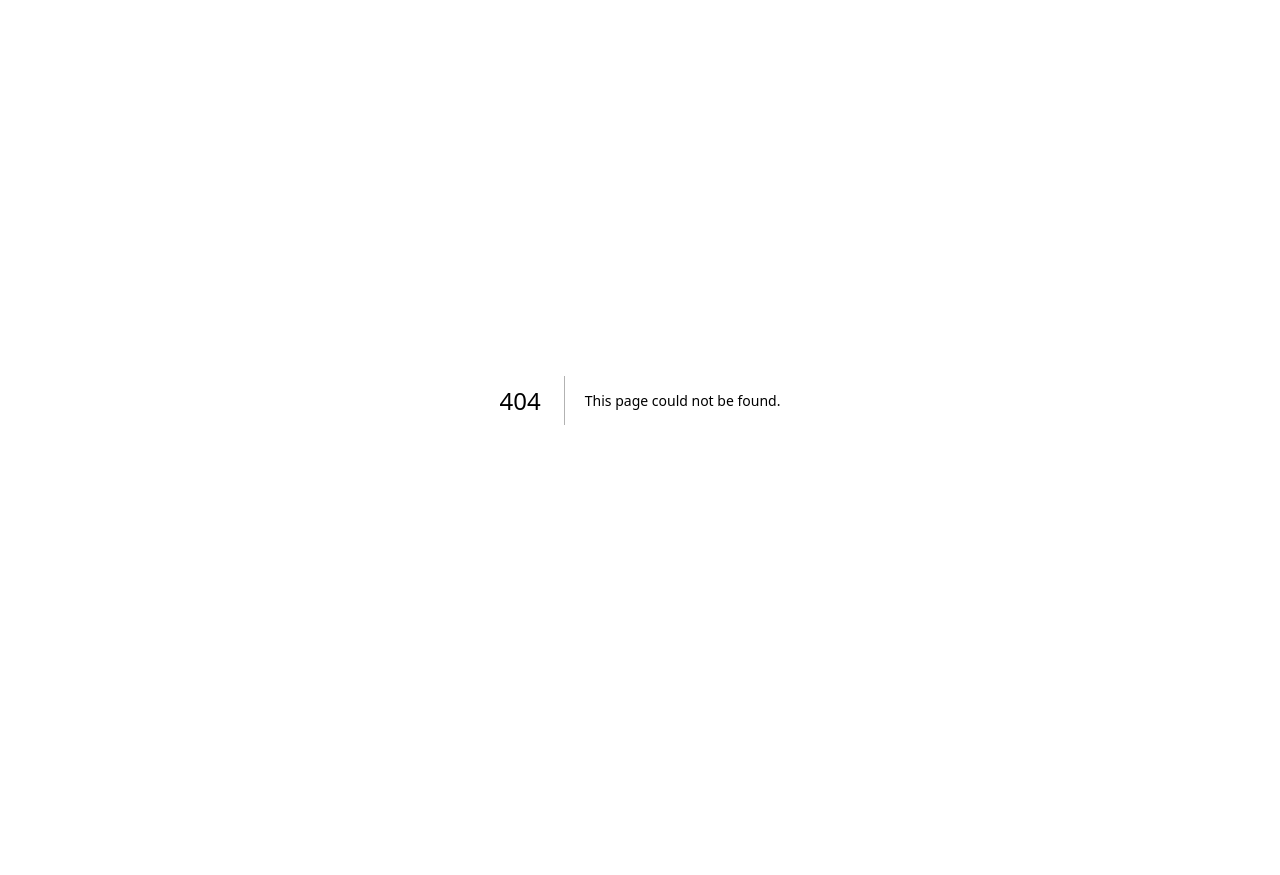
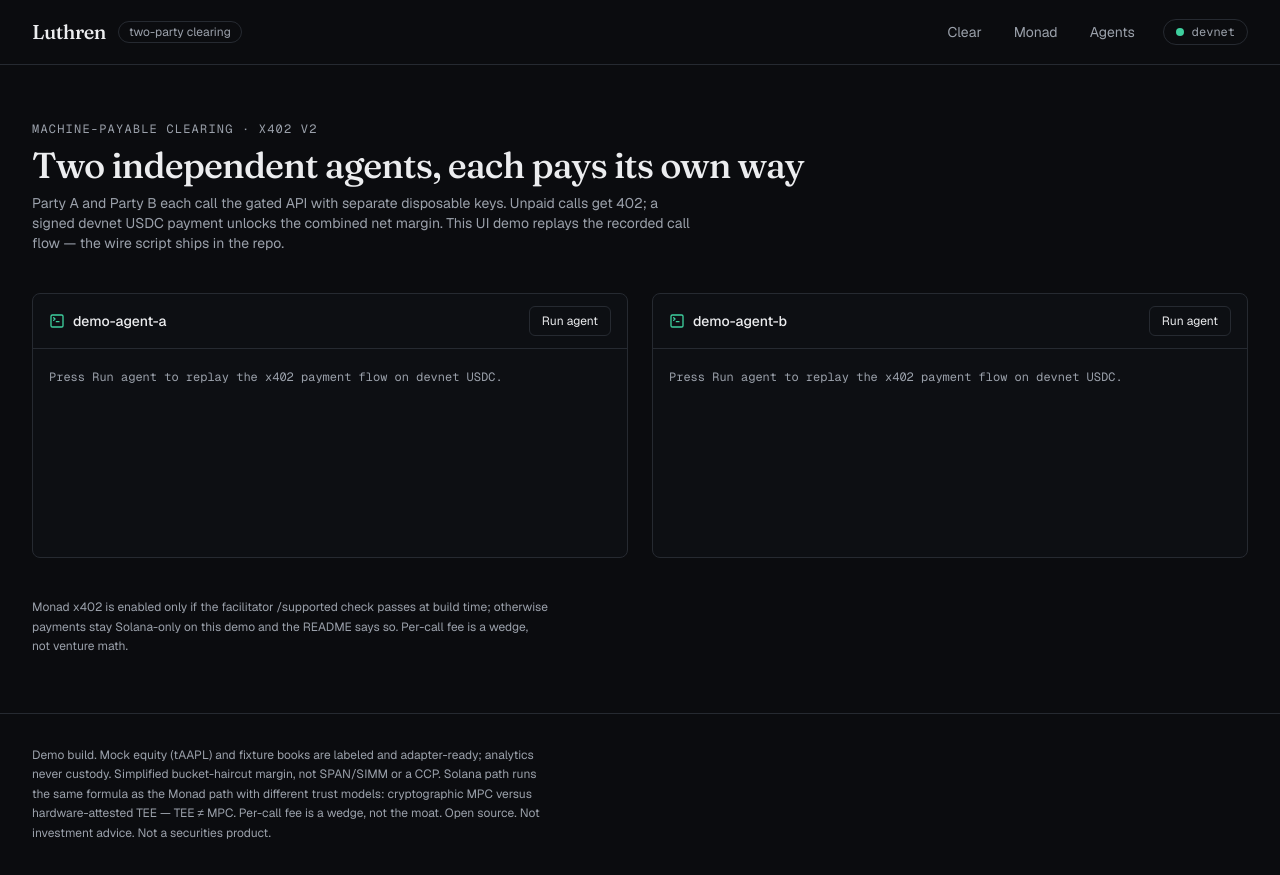
Before and after one commit to Kartikvyas1604/Luthren, a Next.js app: page /agents in a window 1280 px wide. Before the commit this address had no page. Before the commit the page ends 800 px from the top, so only its background shows below. Built offline with nearby package versions, Linux system fonts and the light colour scheme.

Commit message:
Add two-agent x402 demo panel

```diff
--- /dev/null
+++ b/app/agents/page.tsx
@@ -0,0 +1,134 @@
+"use client";
+
+import { useEffect, useState } from "react";
+import { TerminalSquare } from "lucide-react";
+import { PageShell } from "@/components/page-shell";
+
+type Line = { text: string; cls?: string };
+
+const AGENT_A_LINES: Line[] = [
+  { text: "$ pnpm demo:agent-a", cls: "text-foreground" },
+  { text: "→ key: disposable agent key A (devnet, spend-cap 1 USDC)", cls: "text-muted-foreground" },
+  { text: "→ POST http://localhost:4021/v1/net-margin", cls: "text-muted-foreground" },
+  { text: "← 402 PAYMENT-REQUIRED", cls: "text-destructive" },
+  { text: "→ scheme exact · network solana:EtWT...qa1 · $0.01", cls: "text-muted-foreground" },
+  { text: "→ paying 10_000 USDC base units", cls: "text-muted-foreground" },
+  { text: "← 200 · nettedCombinedUsd 7,200.00 · trustModel cryptographic_mpc", cls: "text-primary" },
+  { text: "← (legs omitted — aggregate summary only)", cls: "text-muted-foreground" },
+];
+
+const AGENT_B_LINES: Line[] = [
+  { text: "$ pnpm demo:agent-b", cls: "text-foreground" },
+  { text: "→ key: independent disposable key B", cls: "text-muted-foreground" },
+  { text: "→ POST http://localhost:4021/v1/net-margin", cls: "text-muted-foreground" },
+  { text: "← 402 PAYMENT-REQUIRED", cls: "text-destructive" },
+  { text: "→ scheme exact · network solana:EtWT...qa1 · $0.01", cls: "text-muted-foreground" },
+  { text: "→ paying 10_000 USDC base units", cls: "text-muted-foreground" },
+  { text: "← 200 · savingsUsd 11,300.00 · backend arcium", cls: "text-primary" },
+  { text: "← (legs omitted — aggregate summary only)", cls: "text-muted-foreground" },
+];
+
+function AgentTerminal({
+  title,
+  lines,
+  running,
+  onRun,
+  disabled,
+}: {
+  title: string;
+  lines: Line[];
+  running: boolean;
+  onRun: () => void;
+  disabled: boolean;
+}) {
+  const [visible, setVisible] = useState(0);
+
+  useEffect(() => {
+    if (!running) {
+      setVisible(0);
+      return;
+    }
+    if (visible >= lines.length) return;
+    const t = setTimeout(() => setVisible((v) => v + 1), 500);
+    return () => clearTimeout(t);
+  }, [running, visible, lines.length]);
+
+  return (
+    <section className="overflow-hidden rounded-lg border border-border bg-[#0d0f13]">
+      <header className="flex items-center justify-between border-b border-border px-4 py-3">
+        <h2 className="flex items-center gap-2 text-sm font-medium">
+          <TerminalSquare className="h-4 w-4 text-primary" aria-hidden />
+          {title}
+        </h2>
+        <button
+          type="button"
+          onClick={onRun}
+          disabled={disabled}
+          className="rounded-md border border-border px-3 py-1.5 text-xs transition-colors duration-100 hover:bg-secondary focus-visible:outline-none focus-visible:ring-2 focus-visible:ring-ring disabled:opacity-50"
+        >
+          {running ? "Running…" : "Run agent"}
+        </button>
+      </header>
+      <div className="min-h-[13rem] p-4 font-mono text-xs leading-6" aria-live="polite" aria-busy={running}>
+        {visible === 0 && !running && (
+          <p className="text-muted-foreground">
+            Press Run agent to replay the x402 payment flow on devnet USDC.
+          </p>
+        )}
+        {lines.slice(0, visible).map((l, i) => (
+          <p key={i} className={l.cls}>
+            {l.text}
+          </p>
+        ))}
+      </div>
+    </section>
+  );
+}
+
+export default function AgentsPage() {
+  const [aRunning, setARunning] = useState(false);
+  const [bRunning, setBRunning] = useState(false);
+
+  return (
+    <PageShell>
+      <div className="flex flex-col gap-10">
+        <div>
+          <p className="font-mono text-xs uppercase tracking-widest text-muted-foreground">
+            Machine-payable clearing · x402 V2
+          </p>
+          <h1 className="mt-2 font-serif text-3xl font-medium tracking-tight md:text-4xl">
+            Two independent agents, each pays its own way
+          </h1>
+          <p className="mt-2 max-w-2xl text-sm text-muted-foreground">
+            Party A and Party B each call the gated API with separate disposable keys. Unpaid
+            calls get 402; a signed devnet USDC payment unlocks the combined net margin. This UI
+            demo replays the recorded call flow — the wire script ships in the repo.
+          </p>
+        </div>
+
+        <div className="grid gap-6 lg:grid-cols-2">
+          <AgentTerminal
+            title="demo-agent-a"
+            lines={AGENT_A_LINES}
+            running={aRunning}
+            onRun={() => setARunning(true)}
+            disabled={aRunning}
+          />
+          <AgentTerminal
+            title="demo-agent-b"
+            lines={AGENT_B_LINES}
+            running={bRunning}
+            onRun={() => setBRunning(true)}
+            disabled={bRunning}
+          />
+        </div>
+
+        <p className="max-w-prose text-xs leading-relaxed text-muted-foreground">
+          Monad x402 is enabled only if the facilitator /supported check passes at build time;
+          otherwise payments stay Solana-only on this demo and the README says so. Per-call fee is
+          a wedge, not venture math.
+        </p>
+      </div>
+    </PageShell>
+  );
+}
```
